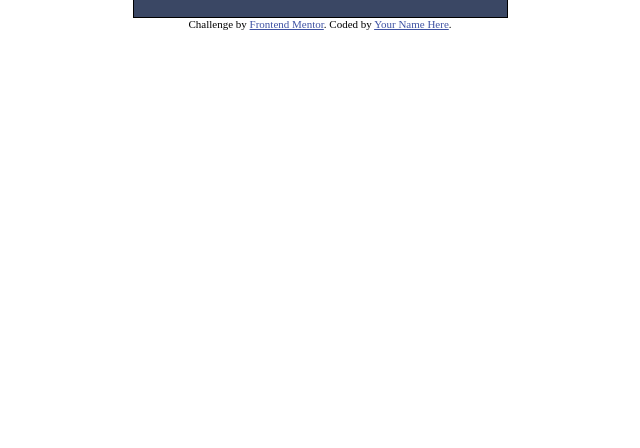
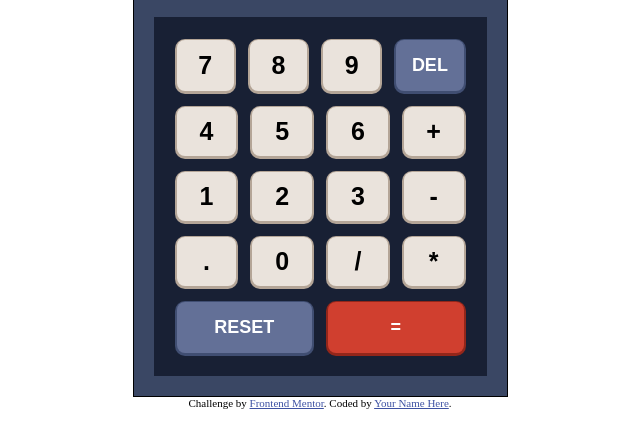
Before and after one commit to ajay117/calculator-app, a plain HTML site: page index.html in a window 1280 px wide. Shown: the part 148-596 px from the top of the page, without its empty margins (320-960 px from the left). Drawn offline with Linux system fonts and the light colour scheme.

Commit message:
Add and style keypad

```diff
--- a/index.css
+++ b/index.css
@@ -100,3 +100,55 @@ main {
   border-radius: 10px;
   text-align: right;
 }
+
+.calculator__keypad {
+  background-color: hsl(224, 36%, 15%);
+  /* display: flex; */
+  flex-wrap: wrap;
+  margin-top: 20px;
+  padding: 15px;
+  justify-content: space-evenly;
+}
+
+.calculator__keypad > div {
+  display: flex;
+  justify-content: space-between;
+}
+
+.calculator__btn {
+  width: 20px;
+  flex: auto;
+  font-size: 25px;
+  margin: 8px;
+  padding: 10px;
+  border-radius: 8px;
+  font-weight: 600;
+  border: none;
+  background-color: hsl(30, 25%, 89%);
+  box-shadow: 0 1px 0px 2px hsl(28, 16%, 65%);
+}
+
+.btn__delete {
+  font-size: 20px;
+}
+
+.btn__delete,
+.btn__reset,
+.btn__equal {
+  font-size: 18px;
+  width: 20px;
+  flex: auto;
+  margin: 8px;
+  padding: 15px;
+  border-radius: 8px;
+  font-weight: 600;
+  border: none;
+  background-color: hsl(225, 21%, 49%);
+  box-shadow: 0 1px 0px 2px hsl(224, 28%, 35%);
+  color: #ffffff;
+}
+
+.btn__equal {
+  background-color:  hsl(6, 63%, 50%);
+  box-shadow: 0 1px 0px 2px hsl(6, 70%, 34%);
+}
--- a/index.html
+++ b/index.html
@@ -48,8 +48,37 @@
         </div>
       </div>
 
-      <div class="calculator__screen">
-        399,981
+      <div class="calculator__screen">399,981</div>
+
+      <div class="calculator__keypad">
+        <div>
+          <button class="calculator__btn">7</button>
+          <button class="calculator__btn">8</button>
+          <button class="calculator__btn">9</button>
+          <button class="btn__delete">DEL</button>
+        </div>
+        <div>
+          <button class="calculator__btn">4</button>
+          <button class="calculator__btn">5</button>
+          <button class="calculator__btn">6</button>
+          <button class="calculator__btn">+</button>
+        </div>
+        <div>
+          <button class="calculator__btn">1</button>
+          <button class="calculator__btn">2</button>
+          <button class="calculator__btn">3</button>
+          <button class="calculator__btn">-</button>
+        </div>
+        <div>
+          <button class="calculator__btn">.</button>
+          <button class="calculator__btn">0</button>
+          <button class="calculator__btn">/</button>
+          <button class="calculator__btn">*</button>
+        </div>
+        <div>
+          <button class="btn__reset">RESET</button>
+          <button class="btn__equal">=</button>
+        </div>
       </div>
     </main>
 
```
